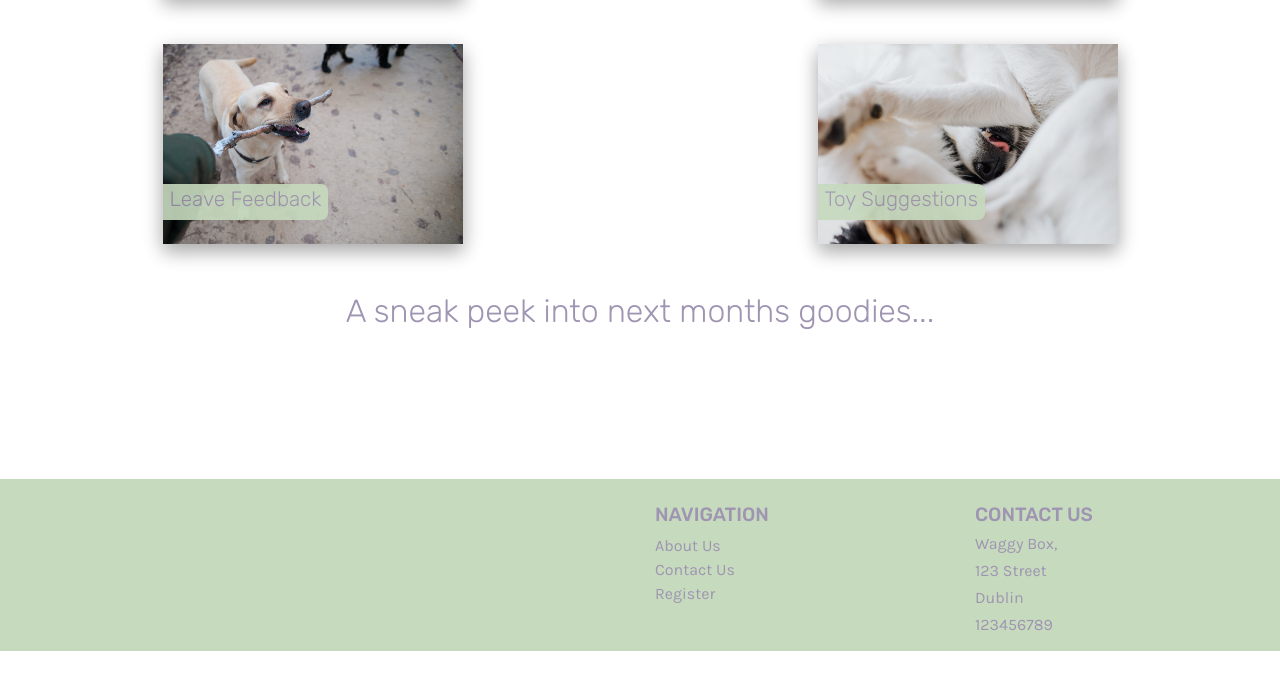
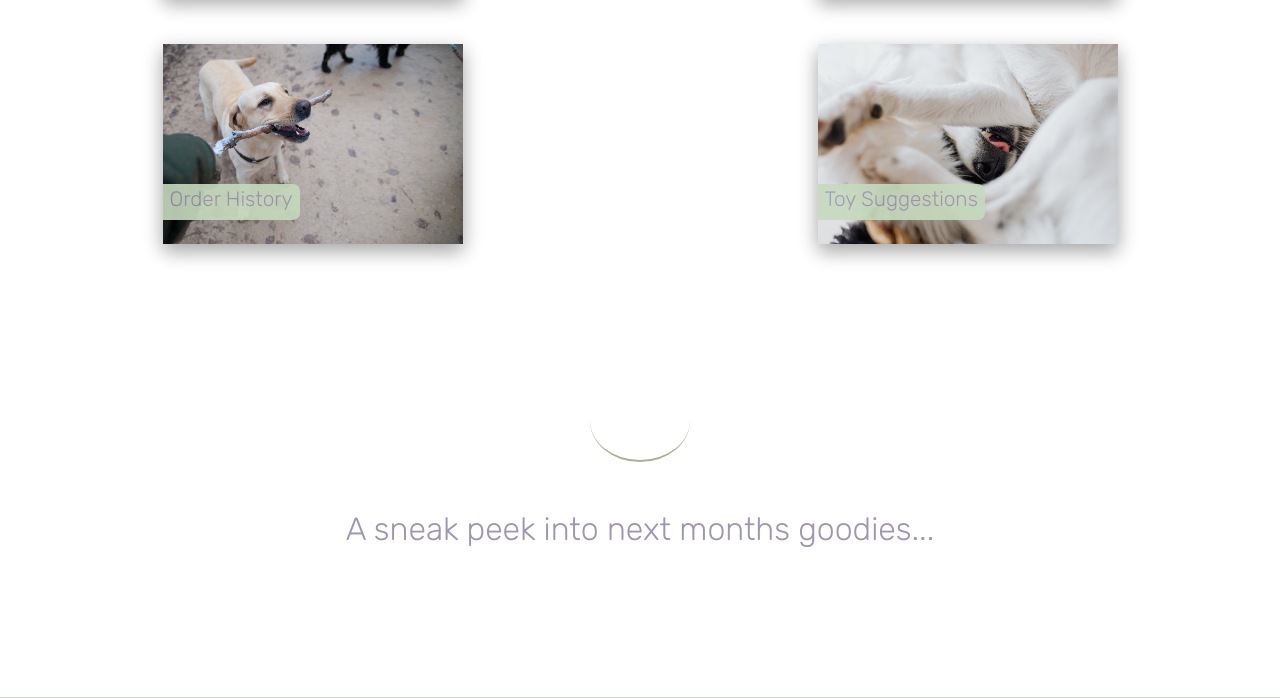
Before and after one commit to ClaireLally8/Waggy-Box, a Django app: template main/templates/main/dashboard.html in a window 1280 px wide. Shown: the part 530-1228 px from the top of the page. Before the commit the page ends 1181 px from the top, so only its background shows below. Run offline with Django 3.2, Linux system fonts and the light colour scheme; the template is opened without the code that fills it, so the values that code supplies are empty; some libraries are stand-ins or nearby versions.

Commit message:
added HR

```diff
--- a/main/templates/main/dashboard.html
+++ b/main/templates/main/dashboard.html
@@ -13,14 +13,15 @@
 <img src ="{% static 'images/navdogs2.jpeg' %}" height="300" width="300" class="img-fluid z-depth-2 dash-img">
 </div>
 <div class="col-lg-6 col-md-6 col-sm-12 mt-5 text-center">
-<a href="#" class="dash-text">Leave Feedback</a>
+<a href="#" class="dash-text">Order History</a>
 <img src ="{% static 'images/navdogs3.jpeg' %}" height="300" width="300" class="img-fluid z-depth-2 dash-img">
 </div>
 <div class="col-lg-6 col-md-6 col-sm-12 mt-5 text-center">
 <a href="{% url 'contact' %}" class="dash-text">Toy Suggestions</a>
 <img src ="{% static 'images/navdogs4.jpeg' %}" height="300" width="300" class="img-fluid z-depth-2 dash-img">
 </div>
-</div>
+</div><br><br><br>
+<hr class="divider">
 <h2 class="my-5 text-center section-head">A sneak peek into next months goodies...</h2>
 <div class="container">
 <div class="row">
```
